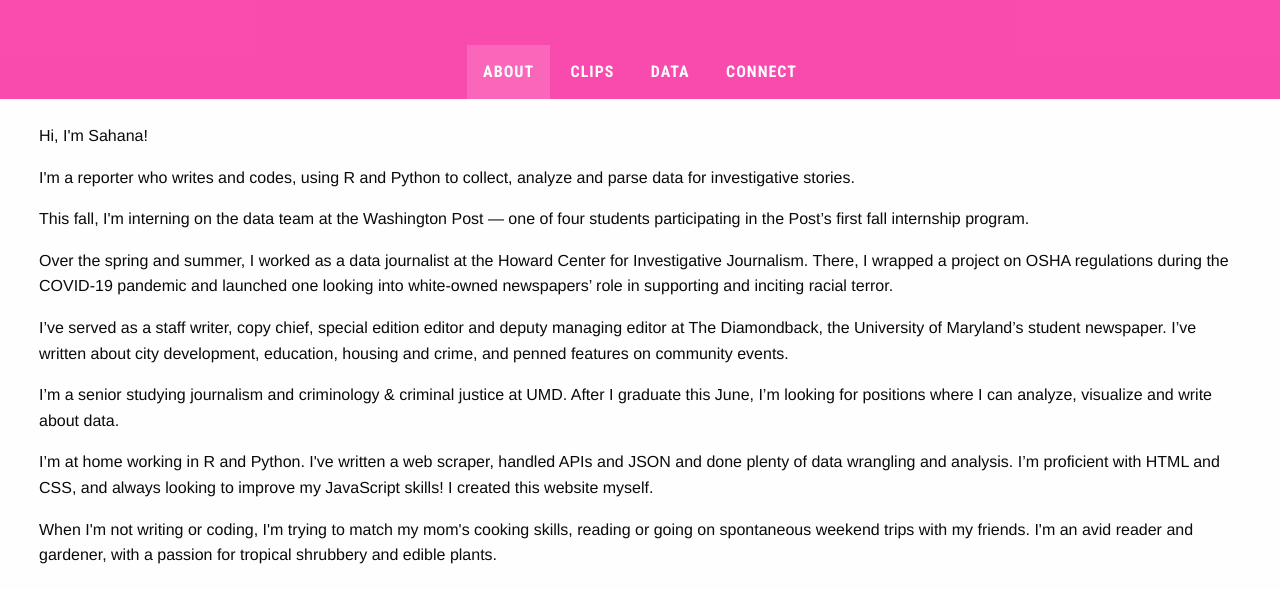
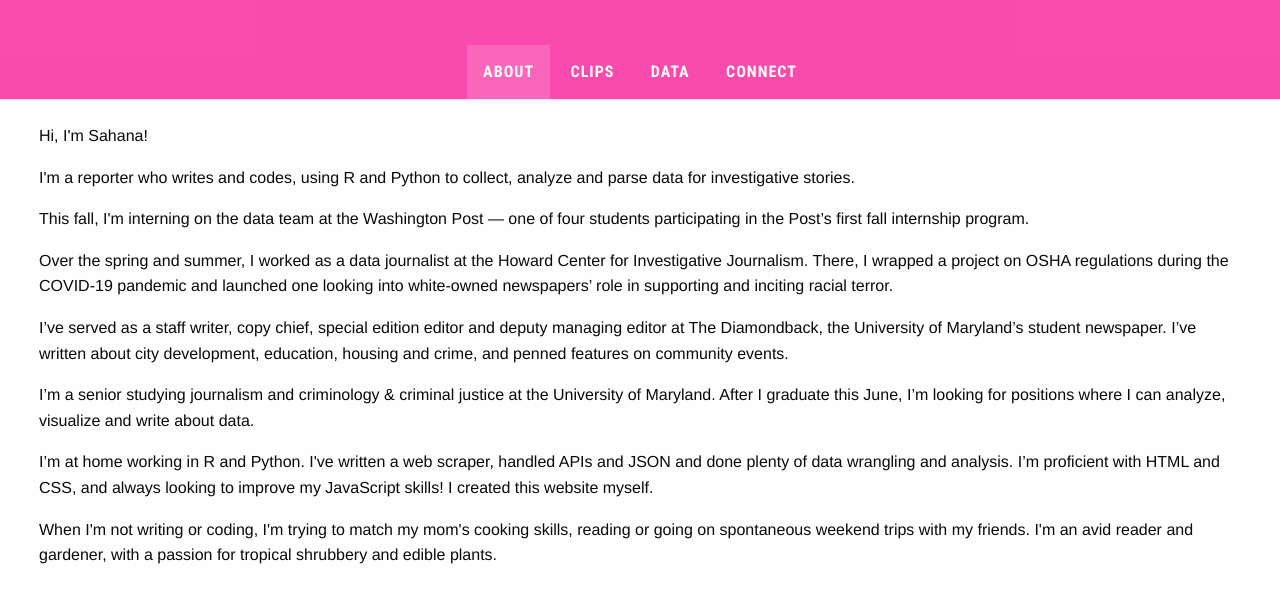
Before and after one commit to sahanasjay/sahanasjay.github.io, a plain HTML site: page index.html in a window 1280 px wide. Shown: the part 201-790 px from the top of the page. Drawn offline with Linux system fonts and the light colour scheme.

Commit message:
Update index.html

```diff
--- a/index.html
+++ b/index.html
@@ -42,7 +42,7 @@
 
 <p>I’ve served as a staff writer, copy chief, special edition editor and deputy managing editor at The Diamondback, the University of Maryland’s student newspaper. I’ve written about city development, education, housing and crime, and penned features on community events.</p>
 
-<p> I’m a senior studying journalism and criminology & criminal justice at UMD. After I graduate this June, I’m looking for positions where I can analyze, visualize and write about data. </p>
+<p> I’m a senior studying journalism and criminology & criminal justice at the University of Maryland. After I graduate this June, I’m looking for positions where I can analyze, visualize and write about data. </p>
 
 <p>I’m at home working in R and Python. I've written a web scraper, handled APIs and JSON and done plenty of data wrangling and analysis. I’m proficient with HTML and CSS, and always looking to improve my JavaScript skills! I created this website myself. </p>
 
```
